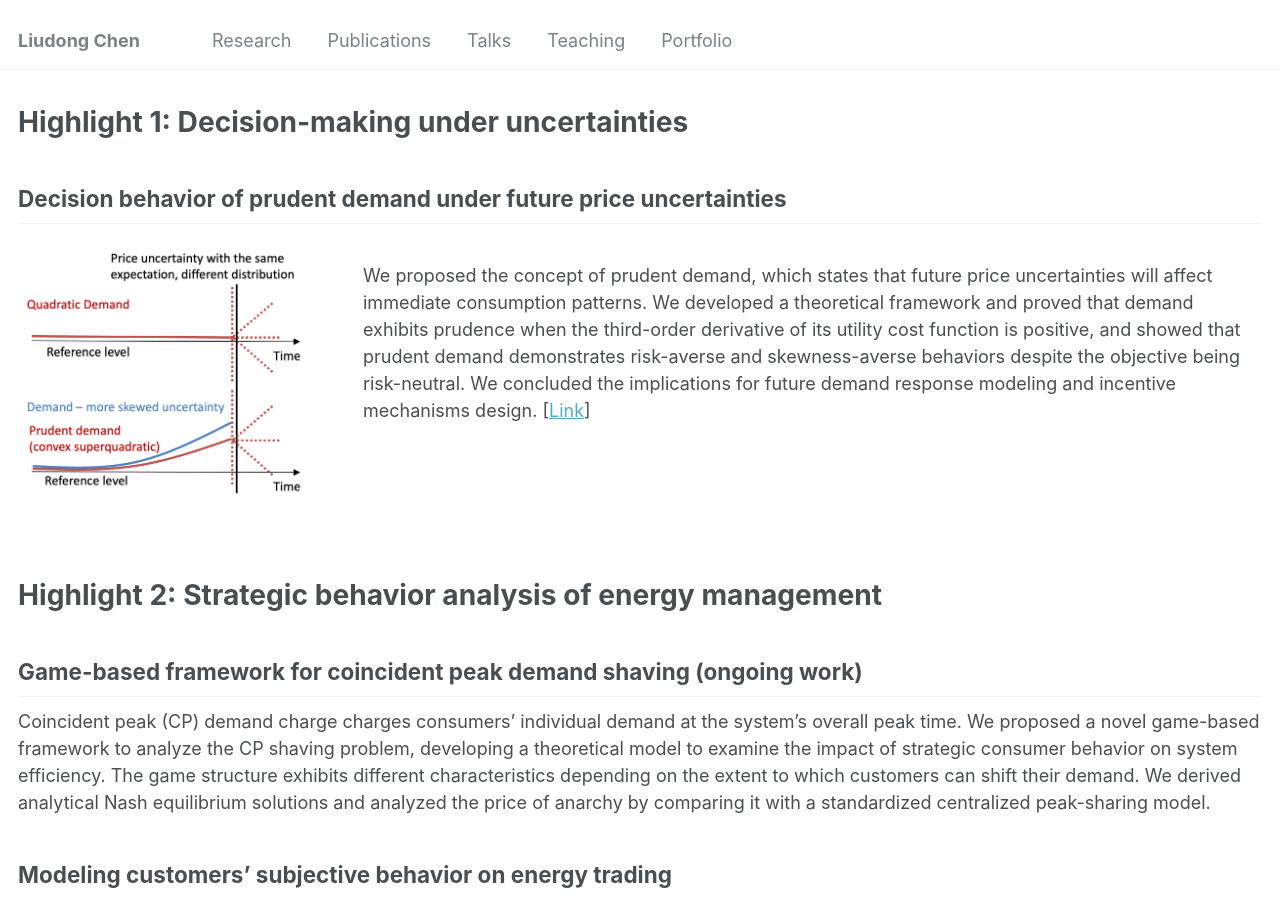
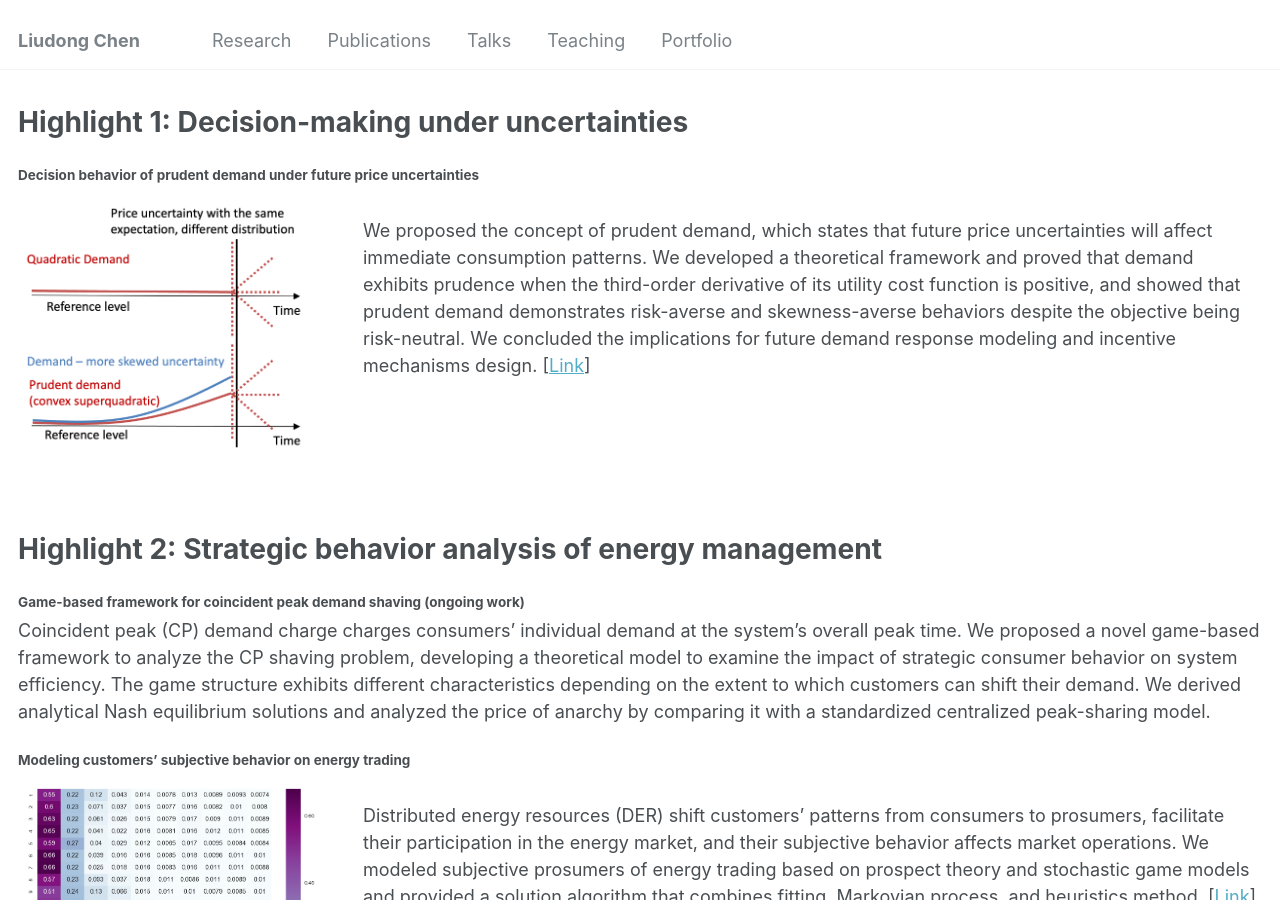
Before and after one commit to liudong-chen/liudong-chen.github.io, a Jekyll site: the page built from _pages/research.md, in a window 1280 px wide and 900 px high. Built offline with Jekyll 4.4.1, drawn with Linux system fonts in a browser that asks for light colours.

```diff
--- a/_pages/research.md
+++ b/_pages/research.md
@@ -7,7 +7,7 @@ author_profile: false
 {% include base_path %}
 # Highlight 1: Decision-making under uncertainties
 
-## Decision behavior of prudent demand under future price uncertainties
+#### Decision behavior of prudent demand under future price uncertainties
 <img style="float: left;  margin-top: 10px;
   margin-bottom: 10px;
   margin-right: 45px;
@@ -22,11 +22,11 @@ We proposed the concept of prudent demand, which states that future price uncert
 
 # Highlight 2: Strategic behavior analysis of energy management
 
-## Game-based framework for coincident peak demand shaving (ongoing work)
+#### Game-based framework for coincident peak demand shaving (ongoing work)
 
 Coincident peak (CP) demand charge charges consumers' individual demand at the system's overall peak time. We proposed a novel game-based framework to analyze the CP shaving problem, developing a theoretical model to examine the impact of strategic consumer behavior on system efficiency. The game structure exhibits different characteristics depending on the extent to which customers can shift their demand. We derived analytical Nash equilibrium solutions and analyzed the price of anarchy by comparing it with a standardized centralized peak-sharing model.
 
-## Modeling customers' subjective behavior on energy trading
+#### Modeling customers' subjective behavior on energy trading
 <img style="float: left;  margin-top: 10px;
   margin-bottom: 10px;
   margin-right: 45px;
@@ -41,11 +41,11 @@ Distributed energy resources (DER) shift customers' patterns from consumers to p
 
 # Highlight 3: Equitable sustainability energy solutions
 
-## Demographics driven equitable electrification path (ongoing work)
+#### Demographics driven equitable electrification path (ongoing work)
 
 New York City will bear almost double electricity demand over the next two decades driven by the [electrification plan](https://www.nyc.gov/site/buildings/codes/ll154-building-electrification.page), requiring a 60% increase in investment in energy infrastructure. A top priority is to balance efficiency and affordability. We first analyze the distribution pattern of the current energy infrastructure and identify the related socio-technical impact, then propose a demographics-driven metric to determine the priority of investment in each census tract. Such metrics suggest a new grid planning direction and provide an equitable electrification path.
 
-## Equitable pricing tariff schemes with price response behavior
+#### Equitable pricing tariff schemes with price response behavior
 <img style="float: left;  margin-top: 10px;
   margin-bottom: 10px;
   margin-right: 45px;
```
